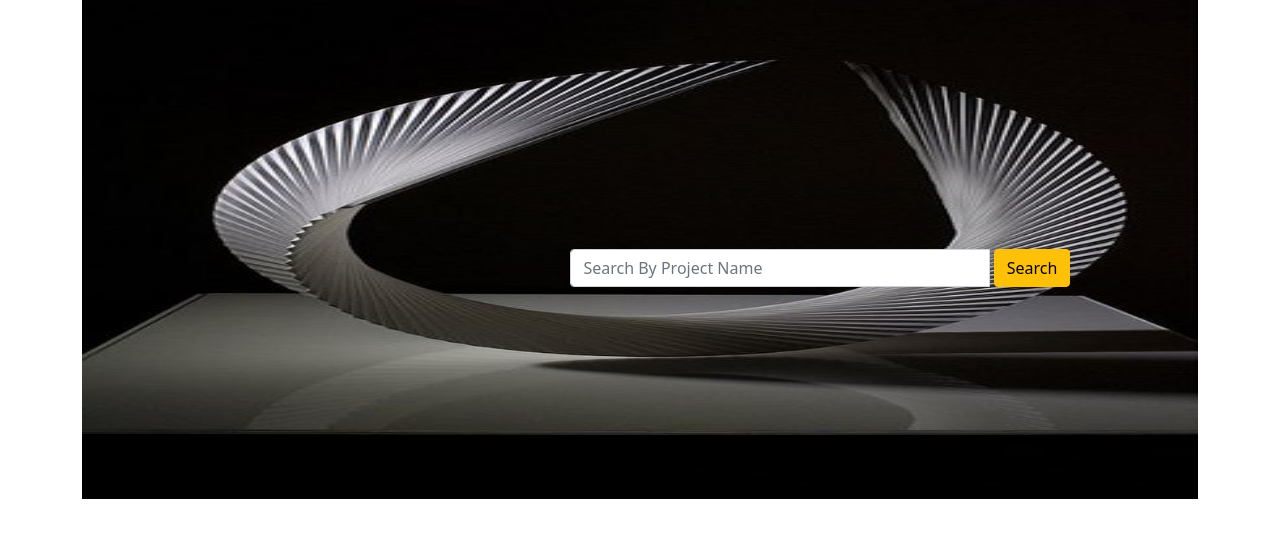
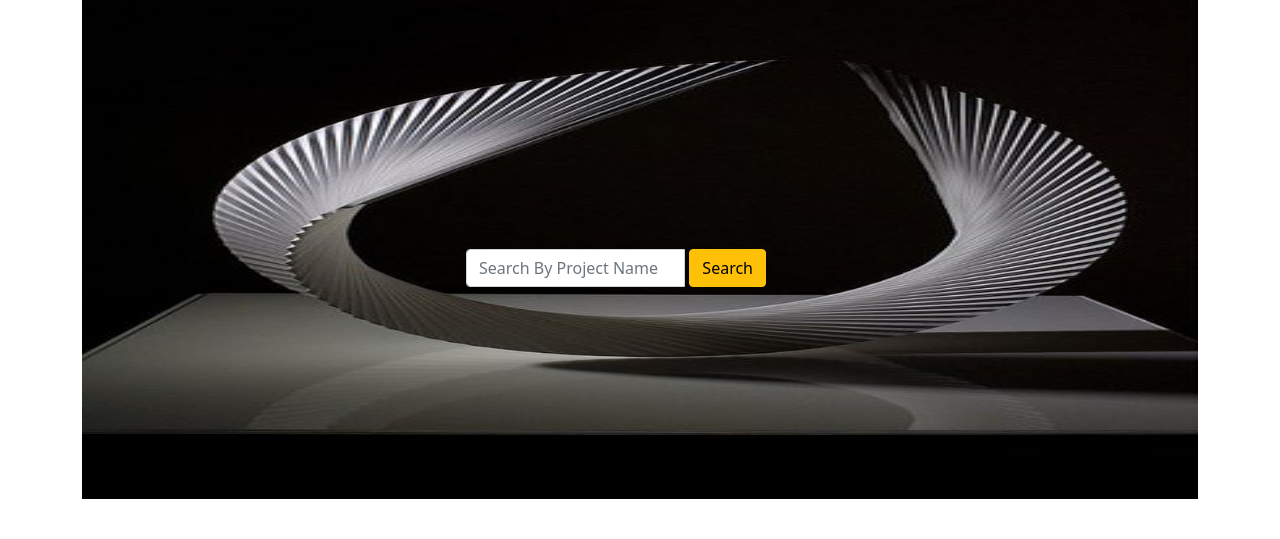
Before and after one commit to RhonaJoyKe/Awards, a Django app: page / in a window 1280 px wide. Shown: the part 99-638 px from the top of the page. Run offline with Django 3.2, Linux system fonts and the light colour scheme; data that the repository does not hold is empty; some libraries are stand-ins or nearby versions.

Commit message:
adjusts the width of the form

```diff
--- a/awardee/static/css/index.css
+++ b/awardee/static/css/index.css
@@ -13,8 +13,8 @@
 }
 .navbar-form{
     margin-top: 250px;
-    width: 500px;
-    margin-left: 30%;
+    width: 300px;
+
 }
 #rates{
     box-shadow: 2px 2px 2px 1px grey;
```
